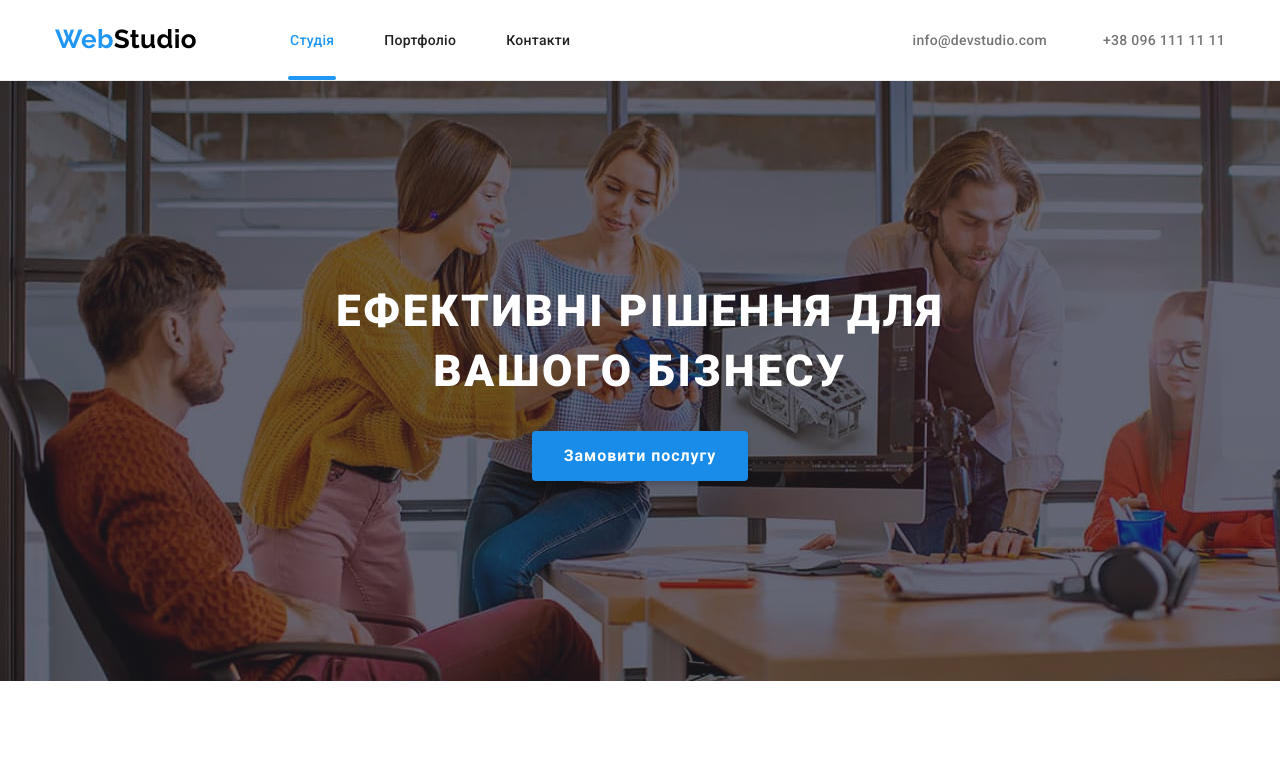
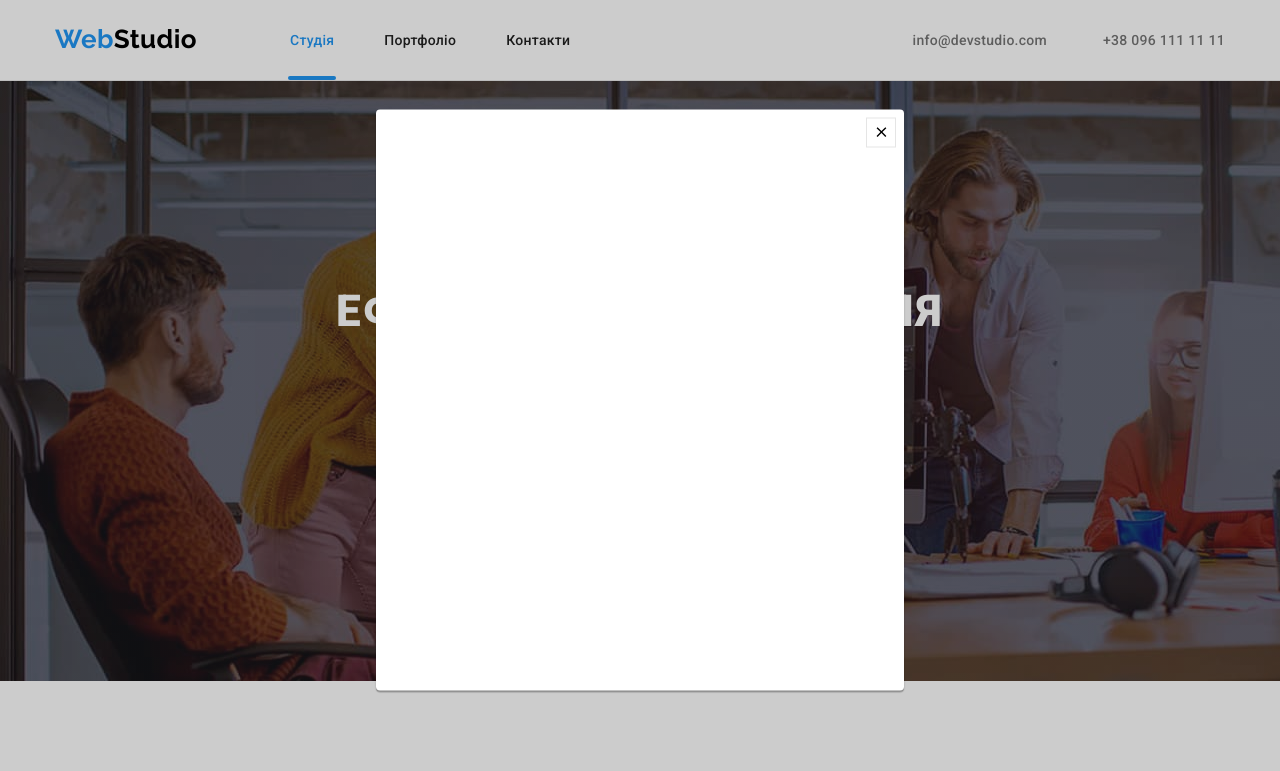
Before and after one commit to nikkuts/goit-markup-hw-05, a plain HTML site: page index.html in a window 1280 px wide. Both pictures are taken after a click on the button "Замовити послугу". Shown: the top 771 px of the page. Drawn offline with nearby package versions, Linux system fonts and the light colour scheme.

Commit message:
додає модальне вікно

```diff
--- a/css/styles.css
+++ b/css/styles.css
@@ -674,3 +674,50 @@ body {
     color: var(--primary-background-color);
     background-color: var(--accent-color);
 }
+
+/* MODAL WINDOW */
+
+.backdrop {
+    position: fixed;
+    top: 0;
+    left: 0;
+    width: 100%;
+    height: 100%;
+    background-color: rgba(0, 0, 0, 0.2);;
+}
+
+.backdrop.is-hidden {
+    opacity: 0;
+    pointer-events: none;
+}
+
+.modal {
+    position: absolute;
+    top: 50%;
+    left: 50%;
+    transform: translate(-50%, -50%);
+    width: 528px;
+    height: 581px;
+    background-color: var(--primary-background-color);
+    box-shadow: 0px 1px 3px rgba(0, 0, 0, 0.12), 0px 1px 1px rgba(0, 0, 0, 0.14), 0px 2px 1px rgba(0, 0, 0, 0.2);
+    border-radius: 4px;
+}
+
+.modal-close {
+    position: absolute;
+    top: 8px;
+    right: 8px;
+
+    display: flex;
+    width: 30px;
+    height: 30px;
+    align-items: center;
+    justify-content: center;
+    color: #000000;
+    background-color: var(--primary-background-color);
+    border: 1px solid rgba(0, 0, 0, 0.1);
+}
+
+.modal-close-svg {
+    fill: currentColor;
+}
--- a/index.html
+++ b/index.html
@@ -52,7 +52,7 @@
             <section class="hero">
                 <div class="container">
                     <h1 class="hero-title">Ефективні рішення для вашого бізнесу</h1>
-                    <button class="hero-btn" type="button">Замовити послугу</button>
+                    <button class="hero-btn" type="button" data-modal-open>Замовити послугу</button>
                 </div>
             </section>
 
@@ -378,5 +378,15 @@
                 </div>
             </div>
         </footer>
+        <div class="backdrop is-hidden" data-modal>
+            <div class="modal">
+                <button class="modal-close" data-modal-close>
+                    <svg class="modal-close-svg" width="18" height="18">
+                        <use href="./images/symbol-defs.svg#icon-close-black"></use>
+                    </svg>
+                </button>
+            </div>
+        </div>
+        <script src="./js/modal.js"></script>
     </body>
 </html>
--- /dev/null
+++ b/js/modal.js
@@ -0,0 +1,14 @@
+(() => {
+    const refs = {
+      openModalBtn: document.querySelector("[data-modal-open]"),
+      closeModalBtn: document.querySelector("[data-modal-close]"),
+      modal: document.querySelector("[data-modal]"),
+    };
+
+    refs.openModalBtn.addEventListener("click", toggleModal);
+    refs.closeModalBtn.addEventListener("click", toggleModal);
+
+    function toggleModal() {
+      refs.modal.classList.toggle("is-hidden");
+    }
+  })();
```
Also changed, not shown: images/symbol-defs.svg (added).
